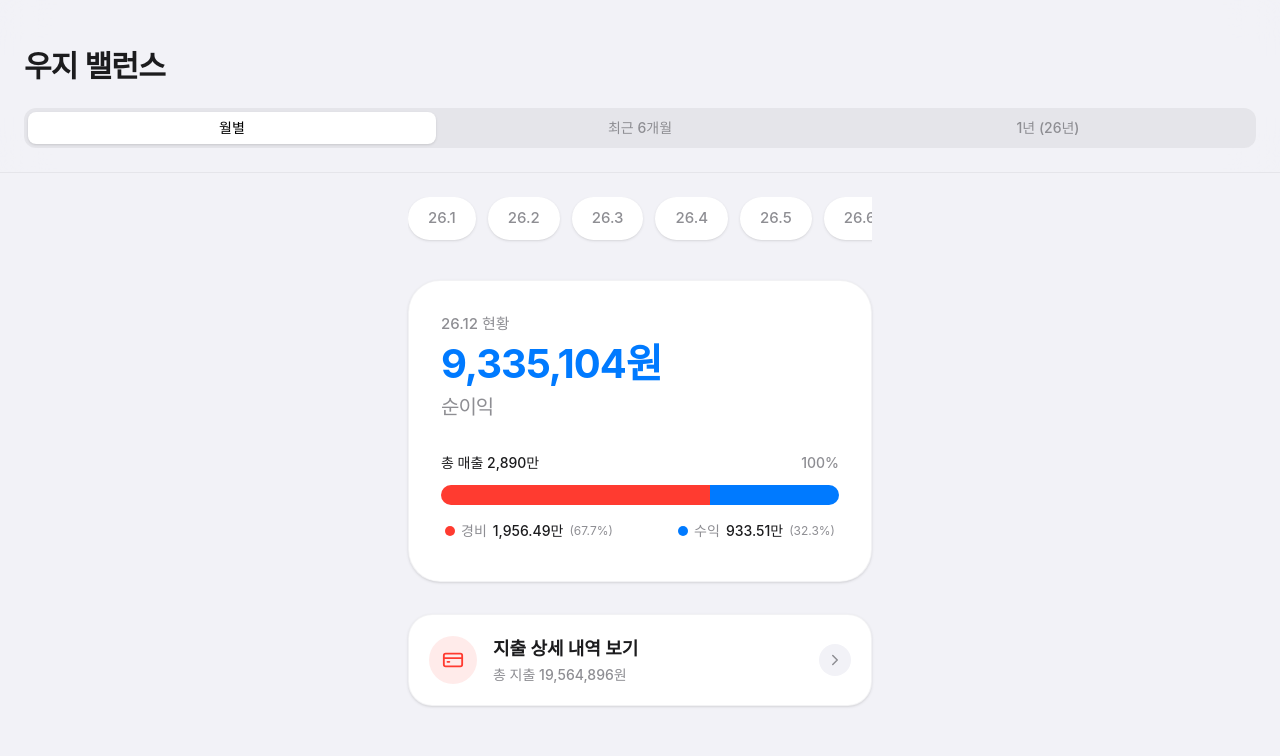
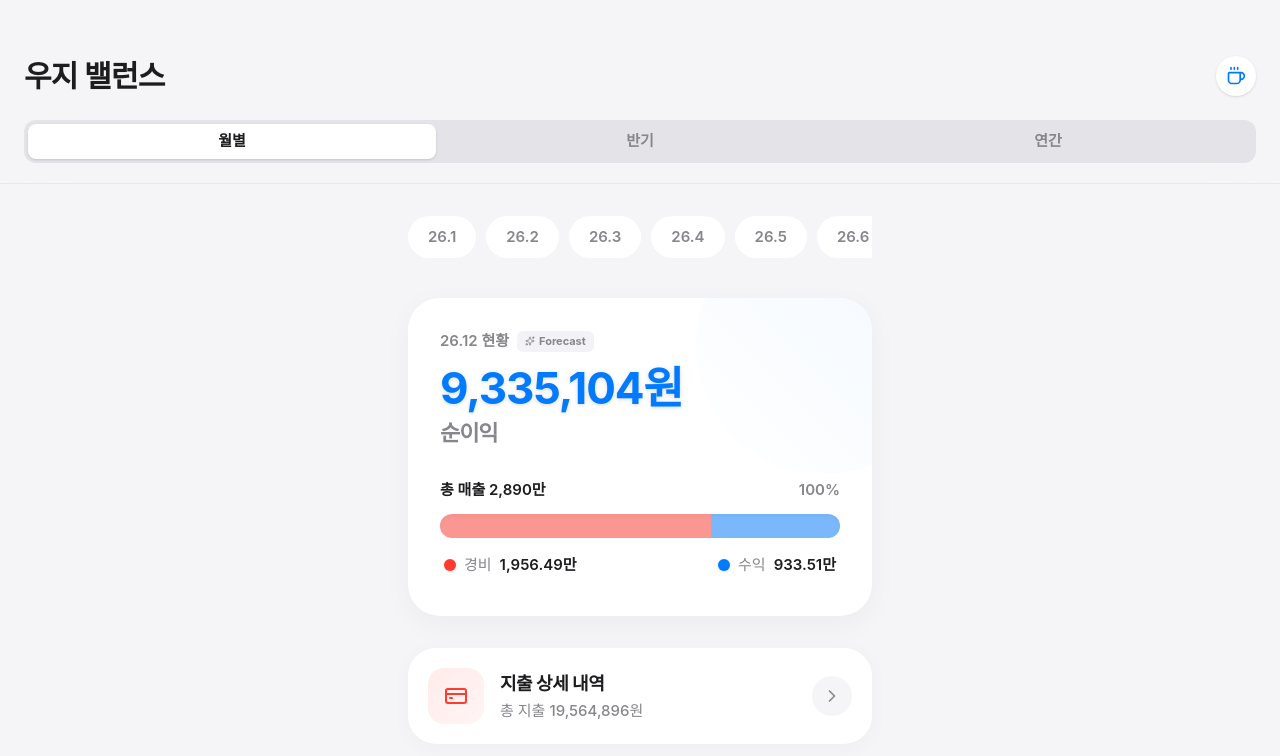
Before and after one commit to heekeunlee/oozy_profit, a React (Vite) app: page / in a window 1280 px wide. Shown: the top 756 px of the page. Built offline with nearby package versions, Linux system fonts and the light colour scheme.

Commit message:
Redesign with ultimate Apple premium styling and estimated future data

```diff
--- a/src/App.tsx
+++ b/src/App.tsx
@@ -1,7 +1,7 @@
 import { useState, useMemo, useEffect } from 'react';
 import { financialData, formatCurrency, formatCompact, getMonthName } from './data';
-import { ChevronRight, X, CreditCard, Coffee } from 'lucide-react';
-import { BarChart, Bar, XAxis, YAxis, Tooltip, ResponsiveContainer, CartesianGrid, Legend } from 'recharts';
+import { ChevronRight, X, CreditCard, Coffee, Sparkles } from 'lucide-react';
+import { BarChart, Bar, XAxis, YAxis, Tooltip, ResponsiveContainer, CartesianGrid, Legend, Cell } from 'recharts';
 
 type TimeRange = 'monthly' | '6months' | '1year';
 
@@ -18,24 +18,37 @@ function App() {
     return () => clearTimeout(timer);
   }, []);
 
+  // Determine if a month is an estimate (After 2026-06)
+  const isEstimate = (monthStr: string) => {
+    const monthNum = parseInt(monthStr.split('-')[1], 10);
+    return monthNum > 6;
+  };
+
   // Data processing based on selected range
   const currentData = useMemo(() => {
     if (timeRange === 'monthly') {
       const d = financialData[selectedMonthIndex];
       const expenses = d.expenses.material + d.expenses.labor + d.expenses.rent + d.expenses.others;
+      const isEst = isEstimate(d.month);
       return {
         title: `${getMonthName(d.month)} 현황`,
+        isEstimate: isEst,
         sales: d.sales,
         expenses,
         profit: d.sales - expenses,
         details: d.expenses.details
       };
     } else if (timeRange === '6months') {
+      // 6 months ending at current selected index, or just last 6 months?
+      // Since it's Steve Jobs style, let's just do last 6 actual months or a dynamic 6 months.
+      // Let's stick to the latest 6 months of the whole dataset, which includes estimates.
       const data = financialData.slice(Math.max(financialData.length - 6, 0));
       const sales = data.reduce((sum, d) => sum + d.sales, 0);
       const expenses = data.reduce((sum, d) => sum + d.expenses.material + d.expenses.labor + d.expenses.rent + d.expenses.others, 0);
+      const hasEstimates = data.some(d => isEstimate(d.month));
       return {
         title: '최근 6개월 누적',
+        isEstimate: hasEstimates,
         sales,
         expenses,
         profit: sales - expenses,
@@ -46,6 +59,7 @@ function App() {
       const expenses = financialData.reduce((sum, d) => sum + d.expenses.material + d.expenses.labor + d.expenses.rent + d.expenses.others, 0);
       return {
         title: '2026년 전체 누적',
+        isEstimate: true, // Full year includes future months
         sales,
         expenses,
         profit: sales - expenses,
@@ -64,6 +78,7 @@ function App() {
       const exp = d.expenses.material + d.expenses.labor + d.expenses.rent + d.expenses.others;
       return {
         name: getMonthName(d.month),
+        isEst: isEstimate(d.month),
         매출: d.sales / 10000,
         지출: exp / 10000,
         순이익: (d.sales - exp) / 10000,
@@ -73,108 +88,128 @@ function App() {
 
   if (showSplash) {
     return (
-      <div className="fixed inset-0 bg-[#F2F2F7] flex flex-col items-center justify-center z-[100] animate-out fade-out duration-500 delay-2500 fill-mode-forwards">
-        <div className="animate-in zoom-in duration-500 flex flex-col items-center">
-          <div className="w-24 h-24 bg-white rounded-full shadow-md flex items-center justify-center mb-6">
-            <Coffee size={48} className="text-[#007AFF]" strokeWidth={2.5} />
+      <div className="fixed inset-0 bg-[#F5F5F7] flex flex-col items-center justify-center z-[100] animate-out fade-out duration-1000 delay-2000 fill-mode-forwards">
+        <div className="animate-in zoom-in duration-700 flex flex-col items-center">
+          <div className="w-28 h-28 bg-white rounded-3xl shadow-[0_8px_30px_rgb(0,0,0,0.04)] flex items-center justify-center mb-8 transform transition-transform hover:scale-105">
+            <Coffee size={56} className="text-[#007AFF]" strokeWidth={2} />
           </div>
-          <h1 className="text-2xl font-bold text-[#1C1C1E] tracking-tight">우지 밸런스</h1>
-          <p className="text-[#8E8E93] mt-2 font-medium">스마트한 손익 관리의 시작</p>
+          <h1 className="text-3xl font-bold text-[#1D1D1F] tracking-tight">우지 밸런스</h1>
+          <p className="text-[#86868B] mt-3 font-medium text-[15px]">가장 아름다운 손익의 시작</p>
         </div>
       </div>
     );
   }
 
   return (
-    <div className="min-h-screen bg-[#F2F2F7] text-[#1C1C1E] font-sans selection:bg-[#007AFF] selection:text-white pb-20 animate-in fade-in duration-500">
-      {/* Header */}
-      <header className="pt-12 pb-6 px-6 sticky top-0 bg-[#F2F2F7]/80 backdrop-blur-xl z-20 border-b border-[#E5E5EA]">
-        <h1 className="text-3xl font-semibold tracking-tight text-[#1C1C1E] mb-6 flex items-center gap-2">
+    <div className="min-h-screen bg-[#F5F5F7] text-[#1D1D1F] font-sans selection:bg-[#007AFF] selection:text-white pb-24 animate-in fade-in duration-700">
+
+      {/* Premium Header */}
+      <header className="pt-14 pb-5 px-6 sticky top-0 bg-[#F5F5F7]/80 backdrop-blur-2xl z-20 border-b border-[#000000]/5">
+        <div className="flex items-center justify-between mb-6">
+          <h1 className="text-3xl font-bold tracking-tight text-[#1D1D1F]">
             우지 밸런스
           </h1>
+          <div className="w-10 h-10 bg-white rounded-full shadow-sm flex items-center justify-center">
+            <Coffee size={20} className="text-[#007AFF]" />
+          </div>
+        </div>
 
-        {/* Segmented Control */}
-        <div className="flex bg-[#E5E5EA] p-1 rounded-xl">
+        {/* Apple-style Segmented Control */}
+        <div className="flex bg-[#E3E3E8] p-1 rounded-xl">
           <button
             onClick={() => setTimeRange('monthly')}
-            className={`flex-1 py-1.5 text-sm font-medium rounded-lg transition-all ${timeRange === 'monthly' ? 'bg-white text-black shadow-sm' : 'text-[#8E8E93]'}`}
+            className={`flex-1 py-1.5 text-[15px] font-semibold rounded-[8px] transition-all duration-300 ${timeRange === 'monthly' ? 'bg-white text-[#1D1D1F] shadow-sm' : 'text-[#86868B]'}`}
           >
             월별
           </button>
           <button
             onClick={() => setTimeRange('6months')}
-            className={`flex-1 py-1.5 text-sm font-medium rounded-lg transition-all ${timeRange === '6months' ? 'bg-white text-black shadow-sm' : 'text-[#8E8E93]'}`}
+            className={`flex-1 py-1.5 text-[15px] font-semibold rounded-[8px] transition-all duration-300 ${timeRange === '6months' ? 'bg-white text-[#1D1D1F] shadow-sm' : 'text-[#86868B]'}`}
           >
-            최근 6개월
+            반기
           </button>
           <button
             onClick={() => setTimeRange('1year')}
-            className={`flex-1 py-1.5 text-sm font-medium rounded-lg transition-all ${timeRange === '1year' ? 'bg-white text-black shadow-sm' : 'text-[#8E8E93]'}`}
+            className={`flex-1 py-1.5 text-[15px] font-semibold rounded-[8px] transition-all duration-300 ${timeRange === '1year' ? 'bg-white text-[#1D1D1F] shadow-sm' : 'text-[#86868B]'}`}
           >
-            1년 (26년)
+            연간
           </button>
         </div>
       </header>
 
-      <main className="px-6 mt-6 max-w-lg mx-auto space-y-8">
+      <main className="px-6 mt-8 max-w-lg mx-auto space-y-8">
 
-        {/* Monthly Selector */}
+        {/* Smooth Monthly Selector */}
         {timeRange === 'monthly' && (
-          <div className="flex gap-3 overflow-x-auto pb-2 scrollbar-hide snap-x">
-            {financialData.map((d, idx) => (
+          <div className="flex gap-2.5 overflow-x-auto pb-2 scrollbar-hide snap-x">
+            {financialData.map((d, idx) => {
+              const isSelected = idx === selectedMonthIndex;
+              const est = isEstimate(d.month);
+              return (
                 <button
                   key={d.month}
                   onClick={() => setSelectedMonthIndex(idx)}
-                className={`snap-center whitespace-nowrap px-5 py-2.5 rounded-full text-[15px] font-medium transition-all duration-300 shadow-sm ${
-                  idx === selectedMonthIndex
-                    ? 'bg-black text-white'
-                    : 'bg-white text-[#8E8E93] hover:bg-gray-50'
+                  className={`snap-center whitespace-nowrap px-5 py-2.5 rounded-full text-[15px] font-semibold transition-all duration-400 flex items-center gap-1.5 ${
+                    isSelected
+                      ? 'bg-[#1D1D1F] text-white shadow-md transform scale-105'
+                      : 'bg-white text-[#86868B] hover:bg-gray-50'
                   }`}
                 >
                   {getMonthName(d.month)}
+                  {est && <span className={`text-[10px] px-1.5 py-0.5 rounded-md ${isSelected ? 'bg-white/20 text-white' : 'bg-[#F2F2F7] text-[#86868B]'}`}>예상</span>}
                 </button>
-            ))}
+              );
+            })}
           </div>
         )}
 
-        {/* Main Dashboard Card */}
-        <section className="bg-white rounded-[32px] p-8 shadow-sm border border-[#E5E5EA]/50">
-          <p className="text-[#8E8E93] text-[15px] font-medium mb-1">{currentData.title}</p>
-          <h2 className="text-[40px] leading-tight font-bold tracking-tight mb-8">
-            <span className="text-[#007AFF]">{formatCurrency(currentData.profit)}</span>
-            <span className="block text-[#8E8E93] text-xl font-medium mt-1">순이익</span>
+        {/* Hero Dashboard Card */}
+        <section className="bg-white rounded-[32px] p-8 shadow-[0_8px_30px_rgb(0,0,0,0.04)] relative overflow-hidden group">
+          {/* Subtle gradient background effect */}
+          <div className="absolute top-0 right-0 w-64 h-64 bg-gradient-to-bl from-[#007AFF]/5 to-transparent rounded-full -mr-20 -mt-20 pointer-events-none" />
+
+          <div className="flex items-center gap-2 mb-2 relative z-10">
+            <p className="text-[#86868B] text-[15px] font-semibold">{currentData.title}</p>
+            {currentData.isEstimate && (
+              <span className="bg-[#F2F2F7] text-[#86868B] text-[11px] font-bold px-2 py-0.5 rounded-md flex items-center gap-1">
+                <Sparkles size={10} /> Forecast
+              </span>
+            )}
+          </div>
+
+          <h2 className="text-[44px] leading-tight font-bold tracking-tight mb-8 relative z-10">
+            <span className="text-[#007AFF] drop-shadow-sm">{formatCurrency(currentData.profit)}</span>
+            <span className="block text-[#86868B] text-[22px] font-semibold mt-1">순이익</span>
           </h2>
 
-          {/* Visual Profit/Expense Bar */}
-          <div className="mb-2">
-            <div className="flex justify-between text-sm font-medium mb-3">
-              <span className="text-[#1C1C1E]">총 매출 {formatCompact(currentData.sales)}</span>
-              <span className="text-[#8E8E93]">100%</span>
+          {/* Apple-style progress visualization */}
+          <div className="mb-2 relative z-10">
+            <div className="flex justify-between text-[15px] font-semibold mb-3">
+              <span className="text-[#1D1D1F]">총 매출 {formatCompact(currentData.sales)}</span>
+              <span className="text-[#86868B]">100%</span>
             </div>
 
-            <div className="h-5 bg-[#F2F2F7] rounded-full overflow-hidden flex w-full">
+            <div className="h-6 bg-[#F5F5F7] rounded-full overflow-hidden flex w-full shadow-inner">
               <div
-                className="h-full bg-[#FF3B30] transition-all duration-1000 ease-out relative"
+                className={`h-full bg-[#FF3B30] transition-all duration-1000 ease-out relative ${currentData.isEstimate ? 'opacity-50' : ''}`}
                 style={{ width: `${expenseRatio}%` }}
               />
               <div
-                className="h-full bg-[#007AFF] transition-all duration-1000 ease-out"
+                className={`h-full bg-[#007AFF] transition-all duration-1000 ease-out ${currentData.isEstimate ? 'opacity-50' : ''}`}
                 style={{ width: `${profitRatio}%` }}
               />
             </div>
 
-            <div className="flex justify-between mt-4 text-sm px-1">
-              <div className="flex items-center gap-1.5">
-                <div className="w-2.5 h-2.5 rounded-full bg-[#FF3B30]"></div>
-                <span className="text-[#8E8E93]">경비</span>
-                <span className="font-medium text-[#1C1C1E]">{formatCompact(currentData.expenses)}</span>
-                <span className="text-[#8E8E93] text-xs">({expenseRatio.toFixed(1)}%)</span>
+            <div className="flex justify-between mt-4 text-[15px] px-1">
+              <div className="flex items-center gap-2">
+                <div className="w-3 h-3 rounded-full bg-[#FF3B30] shadow-sm"></div>
+                <span className="text-[#86868B] font-medium">경비</span>
+                <span className="font-semibold text-[#1D1D1F]">{formatCompact(currentData.expenses)}</span>
               </div>
-              <div className="flex items-center gap-1.5">
-                <div className="w-2.5 h-2.5 rounded-full bg-[#007AFF]"></div>
-                <span className="text-[#8E8E93]">수익</span>
-                <span className="font-medium text-[#1C1C1E]">{formatCompact(currentData.profit)}</span>
-                <span className="text-[#8E8E93] text-xs">({profitRatio.toFixed(1)}%)</span>
+              <div className="flex items-center gap-2">
+                <div className="w-3 h-3 rounded-full bg-[#007AFF] shadow-sm"></div>
+                <span className="text-[#86868B] font-medium">수익</span>
+                <span className="font-semibold text-[#1D1D1F]">{formatCompact(currentData.profit)}</span>
               </div>
             </div>
           </div>
@@ -184,41 +219,54 @@ function App() {
         {timeRange === 'monthly' && currentData.details && (
           <button
             onClick={() => setIsDetailsOpen(true)}
-            className="w-full bg-white hover:bg-gray-50 transition-colors rounded-[24px] p-5 flex items-center justify-between group shadow-sm border border-[#E5E5EA]/50"
+            className="w-full bg-white hover:bg-[#F5F5F7] transition-all duration-300 rounded-[28px] p-5 flex items-center justify-between group shadow-[0_4px_20px_rgb(0,0,0,0.03)]"
           >
             <div className="flex items-center gap-4">
-              <div className="w-12 h-12 rounded-full bg-[#FF3B30]/10 flex items-center justify-center">
-                <CreditCard size={22} className="text-[#FF3B30]" />
+              <div className="w-14 h-14 rounded-2xl bg-gradient-to-br from-[#FF3B30]/10 to-[#FF3B30]/5 flex items-center justify-center">
+                <CreditCard size={24} className="text-[#FF3B30]" />
               </div>
               <div className="text-left">
-                <p className="text-[#1C1C1E] font-bold text-lg mb-0.5">지출 상세 내역 보기</p>
-                <p className="text-[#8E8E93] text-sm font-medium">총 지출 {formatCurrency(currentData.expenses)}</p>
+                <p className="text-[#1D1D1F] font-bold text-lg mb-0.5 tracking-tight">지출 상세 내역</p>
+                <p className="text-[#86868B] text-[15px] font-medium">총 지출 {formatCurrency(currentData.expenses)}</p>
               </div>
             </div>
-            <div className="w-8 h-8 rounded-full bg-[#F2F2F7] flex items-center justify-center group-hover:bg-[#E5E5EA] transition-colors">
-              <ChevronRight size={18} className="text-[#8E8E93] group-hover:text-[#1C1C1E] transition-colors" />
+            <div className="w-10 h-10 rounded-full bg-[#F5F5F7] flex items-center justify-center group-hover:scale-110 transition-transform">
+              <ChevronRight size={20} className="text-[#86868B] group-hover:text-[#1D1D1F] transition-colors" />
             </div>
           </button>
         )}
 
         {/* Chart Section */}
         {timeRange !== 'monthly' && (
-          <section className="bg-white rounded-[32px] p-6 shadow-sm border border-[#E5E5EA]/50">
-            <h3 className="text-lg font-bold text-[#1C1C1E] mb-6">수익 추이 (단위: 만원)</h3>
+          <section className="bg-white rounded-[32px] p-7 shadow-[0_8px_30px_rgb(0,0,0,0.04)]">
+            <div className="flex justify-between items-end mb-8">
+              <h3 className="text-[20px] font-bold text-[#1D1D1F] tracking-tight">수익 추이</h3>
+              <p className="text-[#86868B] text-[13px] font-medium">(단위: 만원)</p>
+            </div>
+
             <div className="h-64 w-full">
               <ResponsiveContainer width="100%" height="100%">
                 <BarChart data={chartData} margin={{ top: 0, right: 0, left: -25, bottom: 0 }}>
-                  <CartesianGrid strokeDasharray="3 3" vertical={false} stroke="#E5E5EA" />
-                  <XAxis dataKey="name" axisLine={false} tickLine={false} tick={{ fontSize: 12, fill: '#8E8E93', fontWeight: 500 }} dy={10} />
-                  <YAxis axisLine={false} tickLine={false} tick={{ fontSize: 12, fill: '#8E8E93', fontWeight: 500 }} />
+                  <CartesianGrid strokeDasharray="4 4" vertical={false} stroke="#E5E5EA" />
+                  <XAxis dataKey="name" axisLine={false} tickLine={false} tick={{ fontSize: 13, fill: '#86868B', fontWeight: 600 }} dy={12} />
+                  <YAxis axisLine={false} tickLine={false} tick={{ fontSize: 13, fill: '#86868B', fontWeight: 600 }} />
                   <Tooltip
-                    cursor={{ fill: '#F2F2F7' }}
-                    contentStyle={{ backgroundColor: '#FFFFFF', borderRadius: '12px', border: '1px solid #E5E5EA', color: '#1C1C1E', boxShadow: '0 4px 6px -1px rgb(0 0 0 / 0.1)' }}
-                    itemStyle={{ color: '#1C1C1E', fontWeight: 600 }}
+                    cursor={{ fill: '#F5F5F7' }}
+                    contentStyle={{ backgroundColor: 'rgba(255,255,255,0.9)', backdropFilter: 'blur(10px)', borderRadius: '16px', border: 'none', color: '#1D1D1F', boxShadow: '0 10px 40px -10px rgb(0 0 0 / 0.15)', padding: '12px 16px' }}
+                    itemStyle={{ color: '#1D1D1F', fontWeight: 700, fontSize: '15px' }}
+                    labelStyle={{ color: '#86868B', fontWeight: 600, marginBottom: '4px' }}
                   />
-                  <Legend iconType="circle" wrapperStyle={{ fontSize: '13px', paddingTop: '10px', fontWeight: 500 }} />
-                  <Bar dataKey="순이익" fill="#007AFF" radius={[4, 4, 0, 0]} maxBarSize={16} />
-                  <Bar dataKey="지출" fill="#FF3B30" radius={[4, 4, 0, 0]} maxBarSize={16} />
+                  <Legend iconType="circle" wrapperStyle={{ fontSize: '14px', paddingTop: '16px', fontWeight: 600, color: '#86868B' }} />
+                  <Bar dataKey="순이익" radius={[6, 6, 0, 0]} maxBarSize={16}>
+                    {chartData.map((entry, index) => (
+                      <Cell key={`profit-${index}`} fill="#007AFF" fillOpacity={entry.isEst ? 0.35 : 1} />
+                    ))}
+                  </Bar>
+                  <Bar dataKey="지출" radius={[6, 6, 0, 0]} maxBarSize={16}>
+                    {chartData.map((entry, index) => (
+                      <Cell key={`exp-${index}`} fill="#FF3B30" fillOpacity={entry.isEst ? 0.35 : 1} />
+                    ))}
+                  </Bar>
                 </BarChart>
               </ResponsiveContainer>
             </div>
@@ -228,26 +276,31 @@ function App() {
 
       {/* Details Modal */}
       {isDetailsOpen && currentData.details && (
-        <div className="fixed inset-0 z-50 flex items-end justify-center sm:items-center sm:p-4 animate-in fade-in duration-200">
-          {/* Backdrop */}
+        <div className="fixed inset-0 z-50 flex items-end justify-center sm:items-center animate-in fade-in duration-300">
+          {/* Backdrop with extreme blur */}
           <div
-            className="absolute inset-0 bg-black/40 backdrop-blur-sm"
+            className="absolute inset-0 bg-black/20 backdrop-blur-md"
             onClick={() => setIsDetailsOpen(false)}
           />
 
           {/* Modal Content */}
-          <div className="relative bg-white w-full sm:max-w-md rounded-t-[32px] sm:rounded-[32px] p-6 max-h-[90vh] overflow-hidden flex flex-col shadow-2xl animate-in slide-in-from-bottom-10 sm:slide-in-from-bottom-0 sm:zoom-in-95">
-            <div className="flex justify-center mb-4 sm:hidden">
-              <div className="w-12 h-1.5 bg-[#E5E5EA] rounded-full" />
+          <div className="relative bg-white/95 backdrop-blur-xl w-full sm:max-w-md rounded-t-[36px] sm:rounded-[36px] p-7 max-h-[90vh] overflow-hidden flex flex-col shadow-2xl animate-in slide-in-from-bottom-full sm:slide-in-from-bottom-0 sm:zoom-in-95 duration-500">
+            <div className="flex justify-center mb-6 sm:hidden">
+              <div className="w-12 h-1.5 bg-[#E3E3E8] rounded-full" />
             </div>
 
-            <div className="flex justify-between items-center mb-6">
-              <h3 className="text-2xl font-bold text-[#1C1C1E]">{getMonthName(financialData[selectedMonthIndex].month)} 세부 경비</h3>
+            <div className="flex justify-between items-center mb-8">
+              <div>
+                <h3 className="text-2xl font-bold text-[#1D1D1F] tracking-tight">{getMonthName(financialData[selectedMonthIndex].month)} 세부 경비</h3>
+                {currentData.isEstimate && (
+                   <span className="inline-block mt-2 bg-[#F2F2F7] text-[#86868B] text-[12px] font-bold px-2 py-1 rounded-md">예상 (Forecast)</span>
+                )}
+              </div>
               <button
                 onClick={() => setIsDetailsOpen(false)}
-                className="text-[#8E8E93] hover:text-[#1C1C1E] bg-[#F2F2F7] rounded-full p-2 transition-colors"
+                className="text-[#86868B] hover:text-[#1D1D1F] bg-[#F5F5F7] hover:bg-[#E5E5EA] rounded-full p-2.5 transition-colors self-start"
               >
-                <X size={20} />
+                <X size={22} />
               </button>
             </div>
 
@@ -255,10 +308,10 @@ function App() {
               <div className="space-y-1 pb-6">
                 <DetailRow label="재료비상반" amount={currentData.details.materialFirst} />
                 <DetailRow label="재료비후반" amount={currentData.details.materialSecond} />
-                <div className="h-px w-full bg-[#F2F2F7] my-3" />
+                <div className="h-px w-full bg-[#E5E5EA] my-4" />
                 <DetailRow label="인건비" amount={currentData.details.labor} />
                 <DetailRow label="임대료" amount={currentData.details.rent} />
-                <div className="h-px w-full bg-[#F2F2F7] my-3" />
+                <div className="h-px w-full bg-[#E5E5EA] my-4" />
                 <DetailRow label="관리비" amount={currentData.details.admin} />
                 <DetailRow label="기장료" amount={currentData.details.accounting} />
                 <DetailRow label="로열티" amount={currentData.details.royalty} />
@@ -269,10 +322,10 @@ function App() {
               </div>
             </div>
 
-            <div className="pt-5 border-t border-[#E5E5EA] mt-auto">
-              <div className="flex justify-between items-center bg-[#FFF5F5] p-4 rounded-2xl">
-                <span className="font-bold text-[#1C1C1E]">경비 합계</span>
-                <span className="font-black text-2xl text-[#FF3B30]">{formatCurrency(currentData.expenses)}</span>
+            <div className="pt-6 border-t border-[#E5E5EA] mt-auto">
+              <div className="flex justify-between items-center bg-[#F5F5F7] p-5 rounded-[24px]">
+                <span className="font-bold text-[#1D1D1F] text-[17px]">경비 합계</span>
+                <span className="font-bold text-[26px] text-[#FF3B30] tracking-tight">{formatCurrency(currentData.expenses)}</span>
               </div>
             </div>
           </div>
@@ -285,9 +338,9 @@ function App() {
 function DetailRow({ label, amount }: { label: string, amount: number }) {
   if (amount === 0) return null;
   return (
-    <div className="flex justify-between items-center py-2.5 px-1">
-      <span className="text-[#8E8E93] font-medium text-[15px]">{label}</span>
-      <span className="text-[#1C1C1E] font-semibold text-[15px]">{formatCurrency(amount)}</span>
+    <div className="flex justify-between items-center py-3 px-1">
+      <span className="text-[#86868B] font-semibold text-[16px] tracking-tight">{label}</span>
+      <span className="text-[#1D1D1F] font-bold text-[16px]">{formatCurrency(amount)}</span>
     </div>
   );
 }
```
Lines whose indentation alone changed are shown as unchanged.
